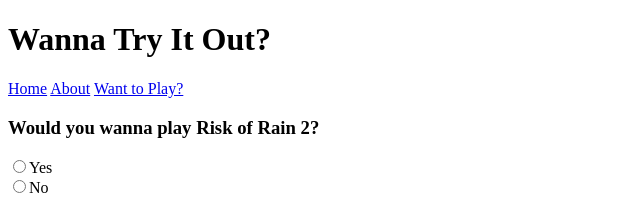
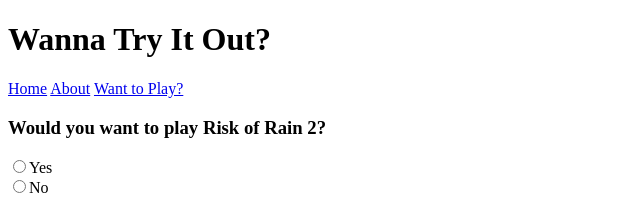
Before and after one commit to Josh-Bombard/week07CodingAssignment, a plain HTML site: page contact.html in a window 1280 px wide. Shown: the top 197 px of the page, 0-640 px from the left. Drawn offline with Linux system fonts and the light colour scheme.

Commit message:
updated some strings

```diff
--- a/contact.html
+++ b/contact.html
@@ -15,7 +15,7 @@
   <a href="about.html">About</a>
   <a href="contact.html">Want to Play?</a>
 </div>
-<h3>Would you wanna play Risk of Rain 2?</h3>
+<h3>Would you want to play Risk of Rain 2?</h3>
 <form>
   <input type="radio" name="play" value="Yes">Yes <br>
   <input type="radio" name="play" value="No">No <br>
```
